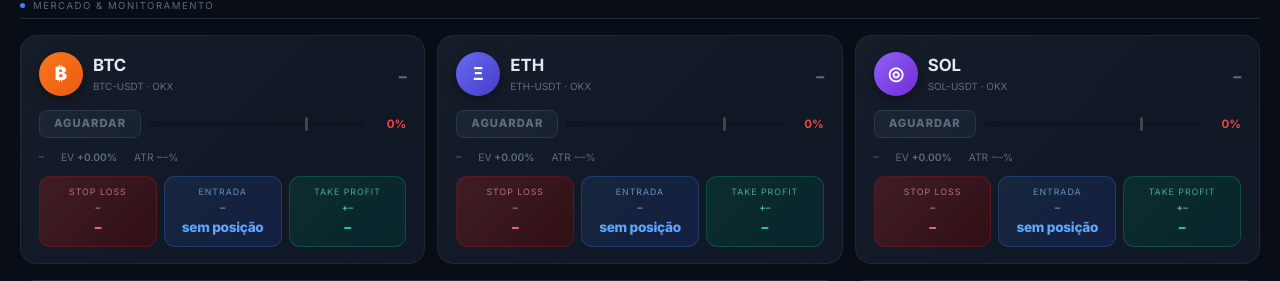
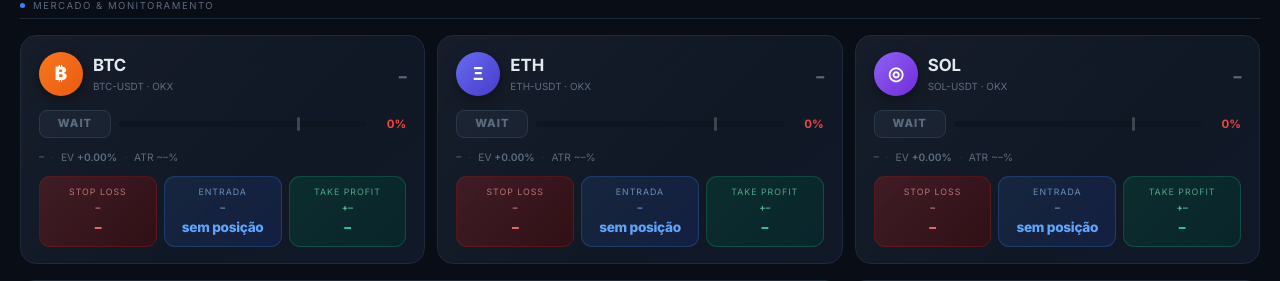
Before and after one commit to kathru/CCTBv5, a FastAPI app: page / in a window 1280 px wide. Shown: the part 376-657 px from the top of the page. Run offline with FastAPI, Linux system fonts and the light colour scheme; data that the repository does not hold is empty; parts of the project's set-up code (start-up, migrations or seed data) failed here and were passed over.

Commit message:
chore: termos de trading em inglês (BUY/SELL/HOLD/WAIT/PROTECT)

```diff
--- a/src/dashboard/templates/index.html
+++ b/src/dashboard/templates/index.html
@@ -997,7 +997,7 @@ function buildSignalFeed(entries){
     const evCls=e.ev>0.001?'pos':e.ev<-0.001?'neg':'neu';
     // Action pill
     let actCls='tp-sell', actTxt='HOLD';
-    if(e.result==='SIGNAL'){ actCls='tp-buy'; actTxt='COMPRAR'; }
+    if(e.result==='SIGNAL'){ actCls='tp-buy'; actTxt='BUY'; }
     else if(e.direction==='LONG') actTxt='BUY';
     return`<div class="sfeed-item">
       <div class="sfeed-top">
@@ -1059,12 +1059,12 @@ function bar(id,v,max,warn=0.7,danger=0.9){
   el.style.background=f>=danger?'var(--red)':f>=warn?'var(--yellow)':'var(--green)';
 }
 function action(result,cal,thr,regime){
-  if(regime==='PANIC_LIQUIDATION')return{l:'PROTEGER',c:'ap-panic'};
-  if(result==='SIGNAL')return{l:'COMPRAR',c:'ap-buy'};
-  if(!cal||!thr)return{l:'AGUARDAR',c:'ap-hold'};
+  if(regime==='PANIC_LIQUIDATION')return{l:'PROTECT',c:'ap-panic'};
+  if(result==='SIGNAL')return{l:'BUY',c:'ap-buy'};
+  if(!cal||!thr)return{l:'WAIT',c:'ap-hold'};
   const r=cal/thr;
-  if(r>=0.90)return{l:'AGUARDAR',c:'ap-wait'};
-  return{l:'SEGURAR',c:'ap-hold'};
+  if(r>=0.90)return{l:'WAIT',c:'ap-wait'};
+  return{l:'HOLD',c:'ap-hold'};
 }
 
 function buildCards(prices,sym,exits){
```
